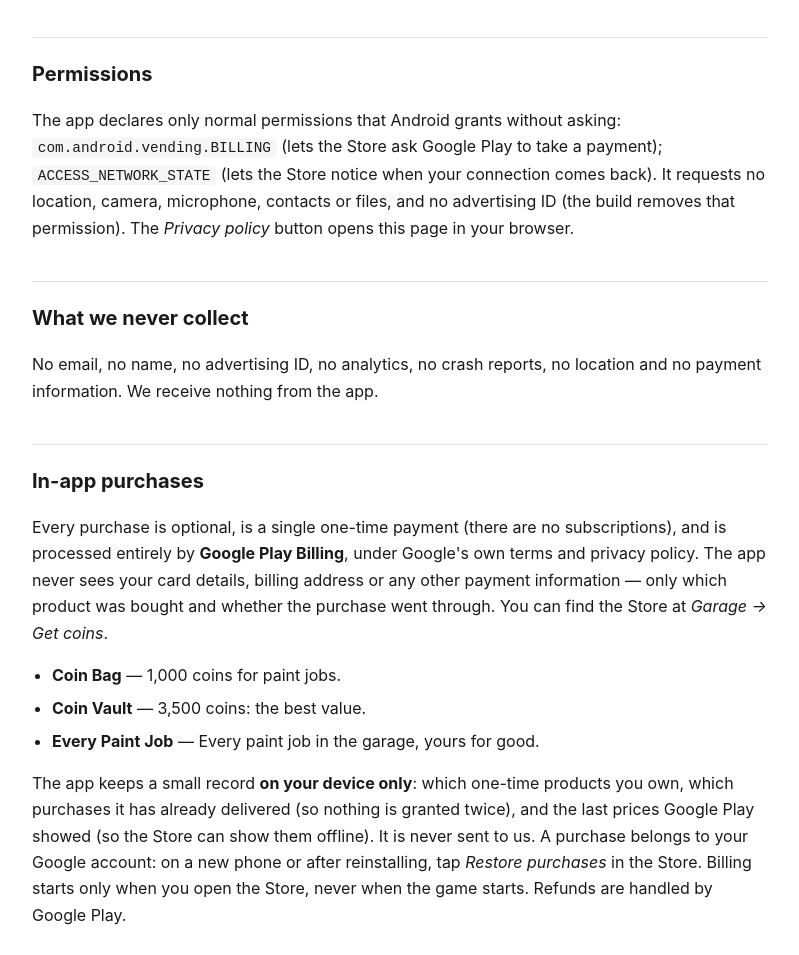
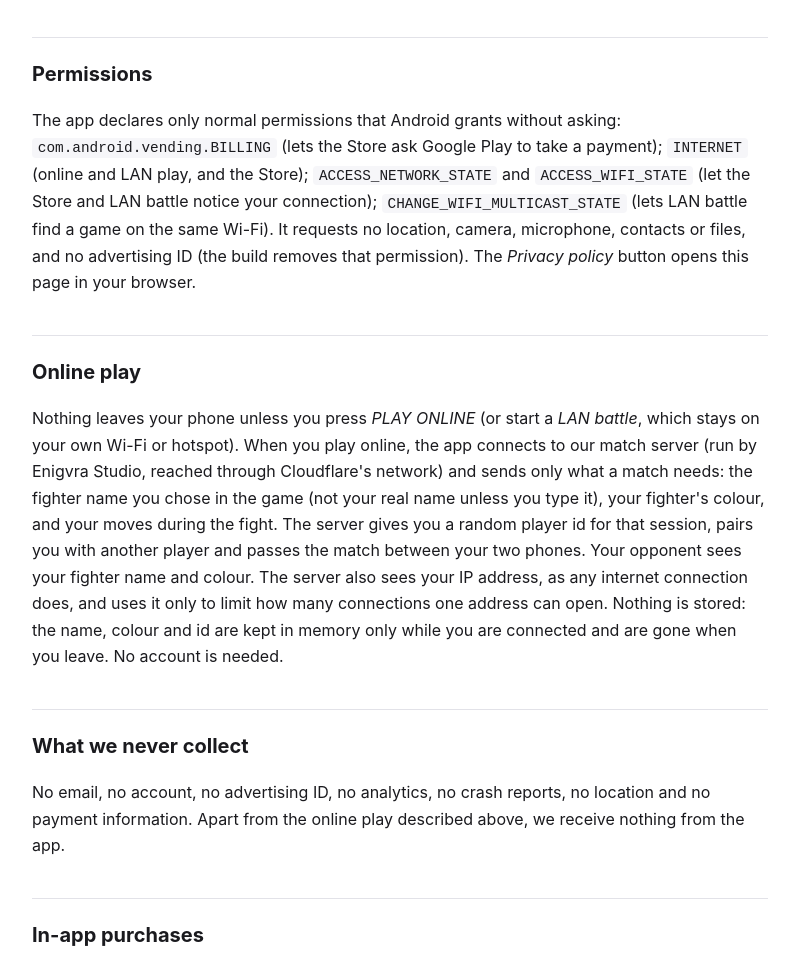
Before and after one commit to bilalsafdar4130/privacy-policies, a plain HTML site: page stickbot-brawl.html in a window 1280 px wide. Shown: the part 955-1910 px from the top of the page, without its empty margins (240-1039 px from the left). Drawn offline with Linux system fonts and the light colour scheme.

Commit message:
Stickbot Brawl: describe online play
Co-Authored-By: Claude Opus 5.5 <noreply@anthropic.com>

```diff
--- a/stickbot-brawl.html
+++ b/stickbot-brawl.html
@@ -24,7 +24,7 @@
 </header>
 
 <h1>Privacy Policy — Stickbot Brawl</h1>
-<p class="updated">Last updated: 5 November 2026 · Package
+<p class="updated">Last updated: 20 November 2026 · Package
 <code>com.bilalsafdar.stickbotbrawl</code></p>
 
 
@@ -53,10 +53,13 @@ you have over it.</p>
 </div>
 
 <h2>Permissions</h2>
-<p>The app declares only normal permissions that Android grants without asking: <code>com.android.vending.BILLING</code> (lets the Store ask Google Play to take a payment); <code>ACCESS_NETWORK_STATE</code> (lets the Store notice when your connection comes back). It requests no location, camera, microphone, contacts or files, and no advertising ID (the build removes that permission). The <em>Privacy policy</em> button opens this page in your browser.</p>
+<p>The app declares only normal permissions that Android grants without asking: <code>com.android.vending.BILLING</code> (lets the Store ask Google Play to take a payment); <code>INTERNET</code> (online and LAN play, and the Store); <code>ACCESS_NETWORK_STATE</code> and <code>ACCESS_WIFI_STATE</code> (let the Store and LAN battle notice your connection); <code>CHANGE_WIFI_MULTICAST_STATE</code> (lets LAN battle find a game on the same Wi-Fi). It requests no location, camera, microphone, contacts or files, and no advertising ID (the build removes that permission). The <em>Privacy policy</em> button opens this page in your browser.</p>
+
+<h2 id="online-play">Online play</h2>
+<p>Nothing leaves your phone unless you press <em>PLAY ONLINE</em> (or start a <em>LAN battle</em>, which stays on your own Wi-Fi or hotspot). When you play online, the app connects to our match server (run by Enigvra Studio, reached through Cloudflare's network) and sends only what a match needs: the fighter name you chose in the game (not your real name unless you type it), your fighter's colour, and your moves during the fight. The server gives you a random player id for that session, pairs you with another player and passes the match between your two phones. Your opponent sees your fighter name and colour. The server also sees your IP address, as any internet connection does, and uses it only to limit how many connections one address can open. Nothing is stored: the name, colour and id are kept in memory only while you are connected and are gone when you leave. No account is needed.</p>
 
 <h2>What we never collect</h2>
-<p>No email, no name, no advertising ID, no analytics, no crash reports, no location and no payment information. We receive nothing from the app.</p>
+<p>No email, no account, no advertising ID, no analytics, no crash reports, no location and no payment information. Apart from the online play described above, we receive nothing from the app.</p>
 
 <h2 id="in-app-purchases">In-app purchases</h2>
 <p>Every purchase is optional, is a single one-time payment (there are no subscriptions), and is processed entirely by <strong>Google Play Billing</strong>, under Google's own terms and privacy policy. The app never sees your card details, billing address or any other payment information — only which product was bought and whether the purchase went through. You can find the Store at <em>Garage → Get coins</em>.</p>
```
